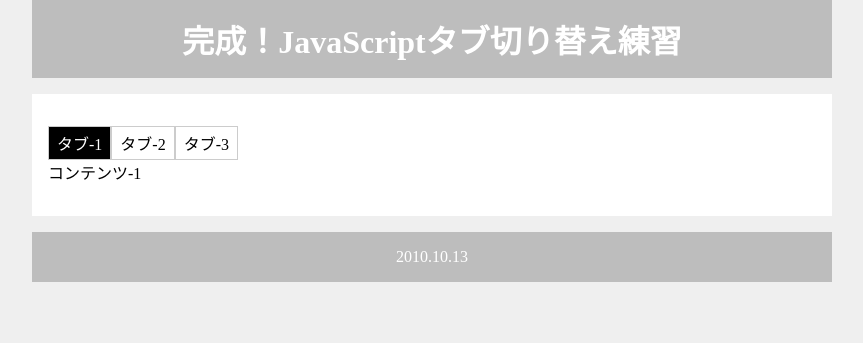
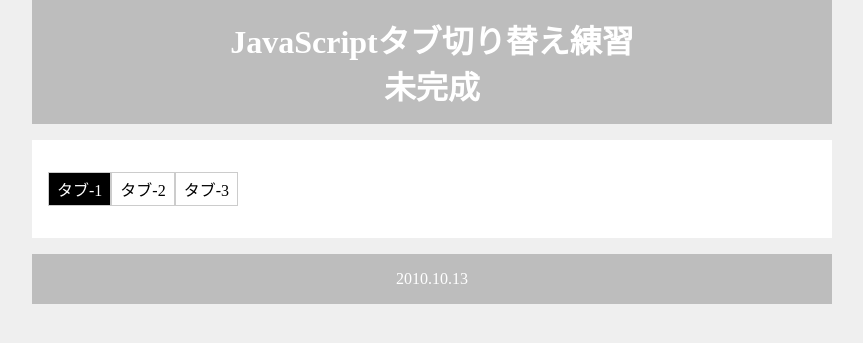
Before and after one commit to shimizuSaki/JavascriptLesson, a PHP site: page / in a window 1280 px wide. Shown: the top 343 px of the page, without its empty margins (208-1071 px from the left). Run offline with PHP 8.4, Linux system fonts and the light colour scheme.

Commit message:
[update]何松年始リモート以前の変更内容

```diff
--- a/JavaScriptPractice/03_modal02/index.html
+++ b/JavaScriptPractice/03_modal02/index.html
@@ -9,7 +9,7 @@
 </head>
 <body>
     <header>
-        <h1>JavaScriptモーダル(HTMLのonclickに頼らない版)練習</h1>
+        <h1>JavaScriptモーダル(HTMLのonclickに頼らない版)練習<br>未完成</h1>
     </header>
     <main>
         <section>
--- a/JavaScriptPractice/04_tab/css/style.css
+++ b/JavaScriptPractice/04_tab/css/style.css
@@ -48,26 +48,26 @@ section + section {
     border-radius: 8px;
 }
 
-.tab-group {
+.tab_controller {
     width: 100%;
     display: flex;
 }
 
-.tab-group .is-active{
+.tab_controller .is-active{
     background-color: black;
     color: #fff;
 }
 
-.tab-group .tab {
+.tab_controller .tab {
     display:inline-block;
     padding: 4px 8px;
     border: 1px solid #ccc;
 }
 
-.panel-group .panel {
+.tab_contents .panel {
     display: none;
 }
 
-.panel-group .is-show {
+.tab_contents .panel .is-active {
     display: block;
 }
--- a/JavaScriptPractice/04_tab/index.html
+++ b/JavaScriptPractice/04_tab/index.html
@@ -5,25 +5,23 @@
     <meta name="viewport" content="width=device-width, initial-scale=1.0">
     <link rel="stylesheet" href="css/style.css">
     <link href="https://fonts.googleapis.com/icon?family=Material+Icons" rel="stylesheet">
-    <title>完成！JavaScriptタブ切り替え</title>
+    <title>JavaScriptタブ切り替え</title>
 </head>
 <body>
     <header>
-        <h1>完成！JavaScriptタブ切り替え練習</h1>
+        <h1>JavaScriptタブ切り替え練習<br>未完成</h1>
     </header>
     <main>
         <section>
-            <!--イベントを発火させたいクラスをまずそれぞれ定義します。-->
             <div class="panel">
-                <ul class="tab-group">
+                <ul class="tab_controller">
                     <li class="tab jsTabA is-active" id="jsTabA">タブ-1</li>
                     <li class="tab jsTabB" id="jsTabB">タブ-2</li>
                     <li class="tab jsTabC" id="jsTabC">タブ-3</li>
                 </ul>
-
-            <!--タブを切り替えて表示するコンテンツ-->
-                <div class="panel-group">
-                    <div class="panel jsPanelA is-show">コンテンツ-1</div>
+                <!--タブを切り替えて表示するコンテンツ-->
+                <div class="tab_contents">
+                    <div class="panel jsPanelA is-active">コンテンツ-1</div>
                     <div class="panel jsPanelB">コンテンツ-2</div>
                     <div class="panel jsPanelC">コンテンツ-3</div>
                 </div>
--- a/JavaScriptPractice/05_pgBattle/index.html
+++ b/JavaScriptPractice/05_pgBattle/index.html
@@ -37,8 +37,8 @@
                         <button type="submit" id="button02">判定</button>
                     </div>
             </section>
-            <!-- <section id="slide_ball">
-                <h3>難易度３</h2>
+            <section id="slide_ball">
+                <h3>難易度３<br>未完成</h2>
                     <div class="box">
                         <label for="N">人数</label>
                         <input type="number" name="N" id="N">
@@ -60,7 +60,7 @@
                     <div class="box">
                         <button type="submit" id="button03">判定</button>
                     </div>
-            </section> -->
+            </section>
         </article>
         <p><a href="https://products.sint.co.jp/q_list" target="blank" rel="noopener noreferrer">PG BATTLE 2019 問題一覧</a>
         </p>
--- a/JavaScriptPractice/06_tutorial/index.html
+++ b/JavaScriptPractice/06_tutorial/index.html
@@ -4,11 +4,11 @@
     <meta charset="UTF-8">
     <meta name="viewport" content="width=device-width, initial-scale=1.0">
     <link rel="stylesheet" href="css/style.css">
-    <title>default</title>
+    <title>現代の JavaScript チュートリアル</title>
 </head>
 <body>
     <main>
-
+        <h1>現代の JavaScript チュートリアル<br>未完成</h1>
     </main>
     <script src="js/main.js"></script>
 </body>
```
